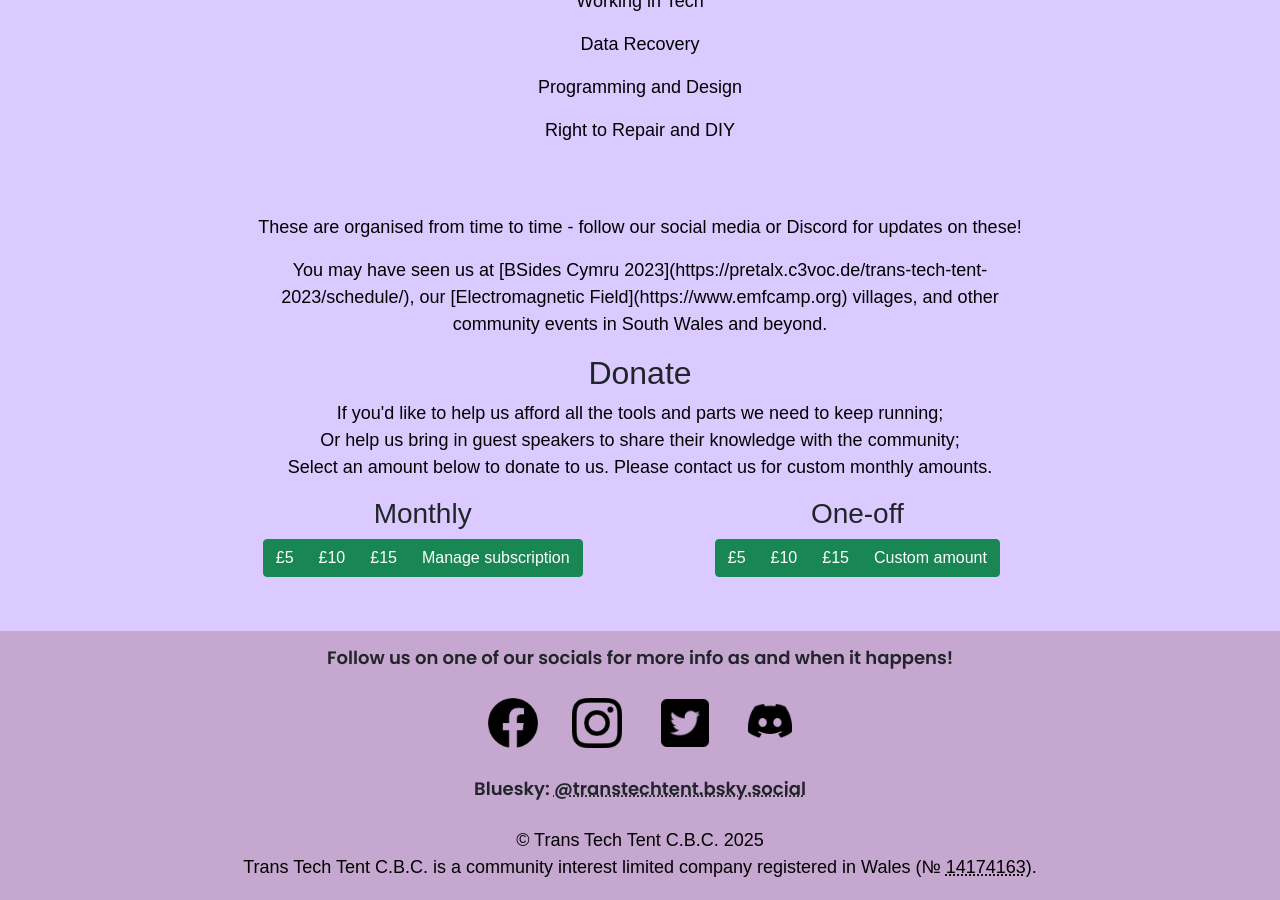
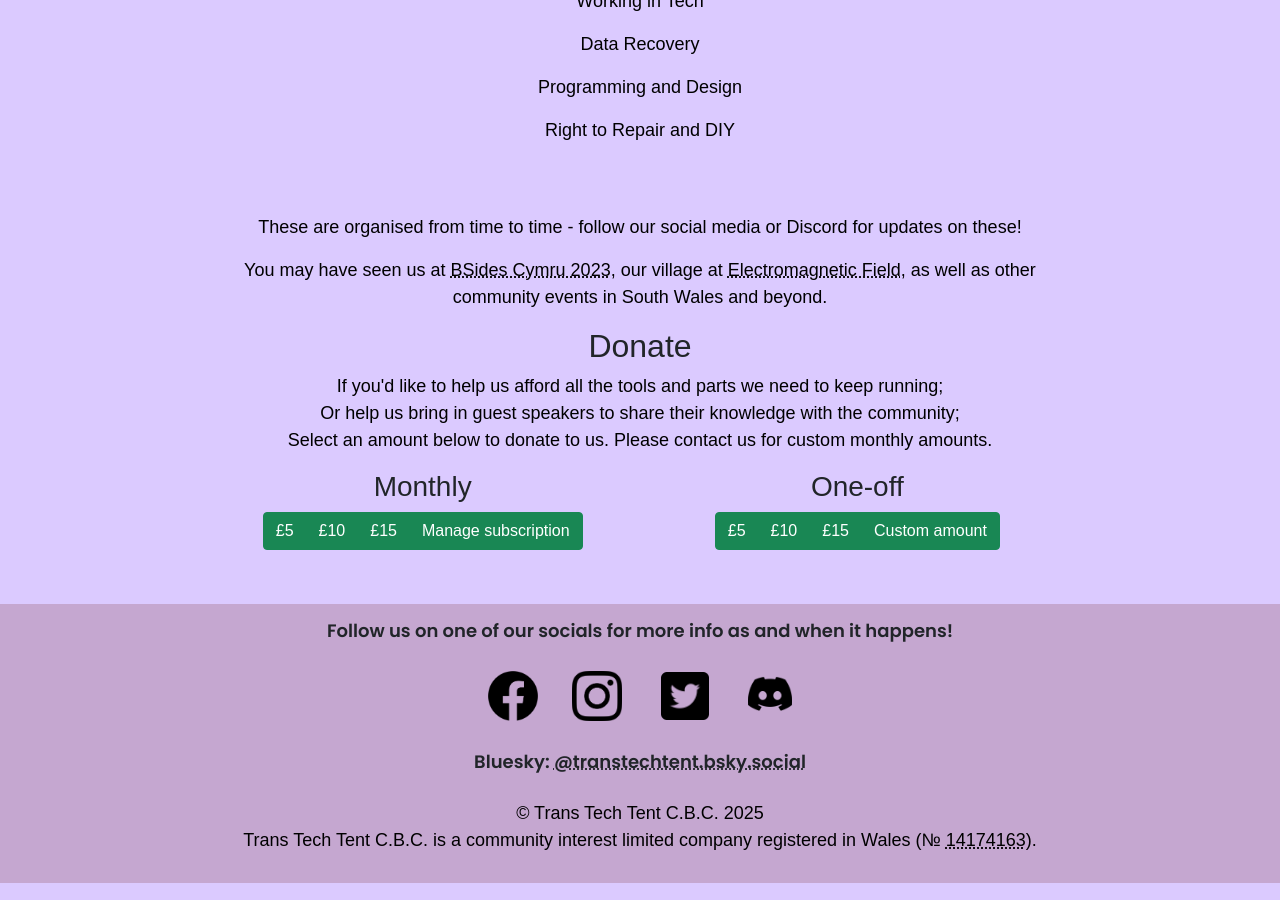
Before and after one commit to Trans-Tech-Tent/TechTent, a Jekyll site: the page built from index.html, in a window 1280 px wide and 900 px high, scrolled down 734 px. Built offline with Jekyll 4.4.1, drawn with Linux system fonts in a browser that asks for light colours; some web fonts are replaced.

Commit message:
update index, whoops markdown is not html

```diff
--- a/index.html
+++ b/index.html
@@ -40,7 +40,7 @@ title: "Home"
     <div class="row">
         <div class="col-sm-2"></div>
         <div class="col-sm-8">
-            <p>You may have seen us at [BSides Cymru 2023](https://pretalx.c3voc.de/trans-tech-tent-2023/schedule/), our [Electromagnetic Field](https://www.emfcamp.org) villages, and other community events in South Wales and beyond.</p>
+            <p>You may have seen us at <a href="https://pretalx.c3voc.de/trans-tech-tent-2023/schedule/">BSides Cymru 2023</a>, our village at <a href="https://www.emfcamp.org">Electromagnetic Field</a>, as well as other community events in South Wales and beyond.</p>
         </div>
     </div>
 
```
